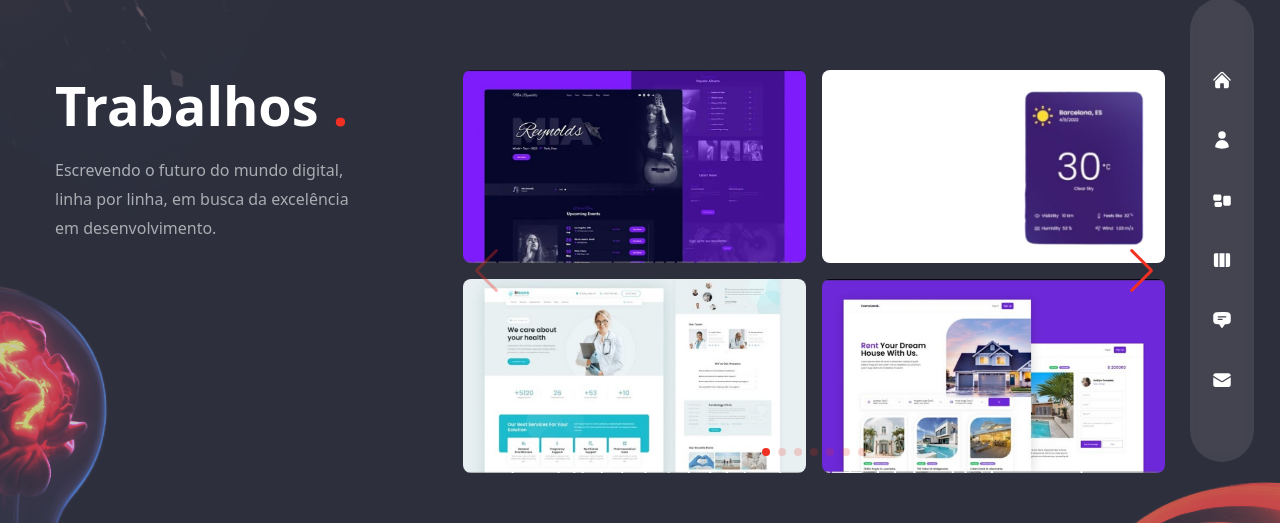
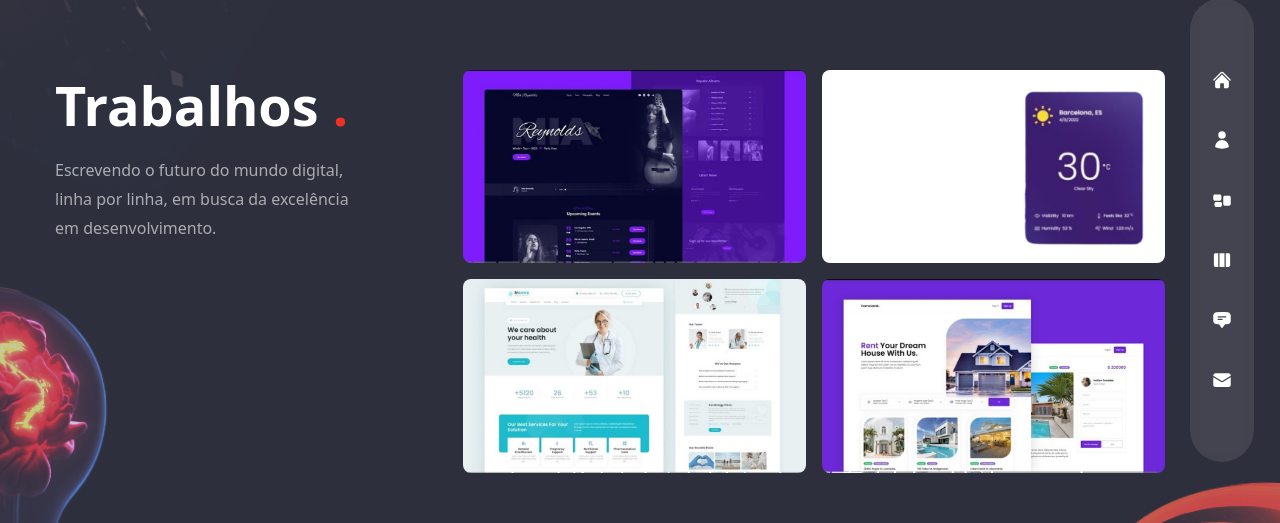
Before and after one commit to EduardoPereiraLima-Dev/EduardoPereira, a Next.js app: page /work in a window 1280 px wide. Shown: the part 170-693 px from the top of the page. Built offline with nearby package versions, Linux system fonts and the light colour scheme.

Commit message:
modifiçao de slider work definitiva

```diff
--- a/components/WorkSlider.js
+++ b/components/WorkSlider.js
@@ -195,13 +195,7 @@ const workSlides = {
 const WorkSlider = () => {
   return (
     <Swiper
-     spaceBetween={10}
-      navigation={true}
-      pagination={{
-        clickable: true,
-      }}
-      modules={[Navigation, Pagination]}
-      freeMode={true}
+
 
     >
 
```
